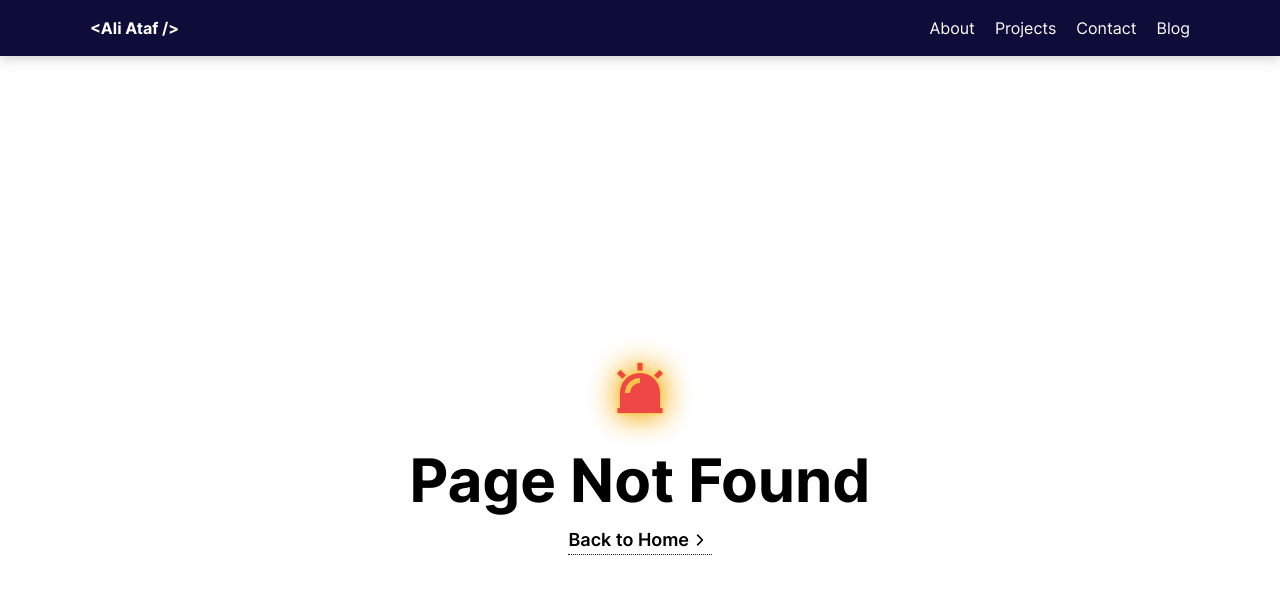
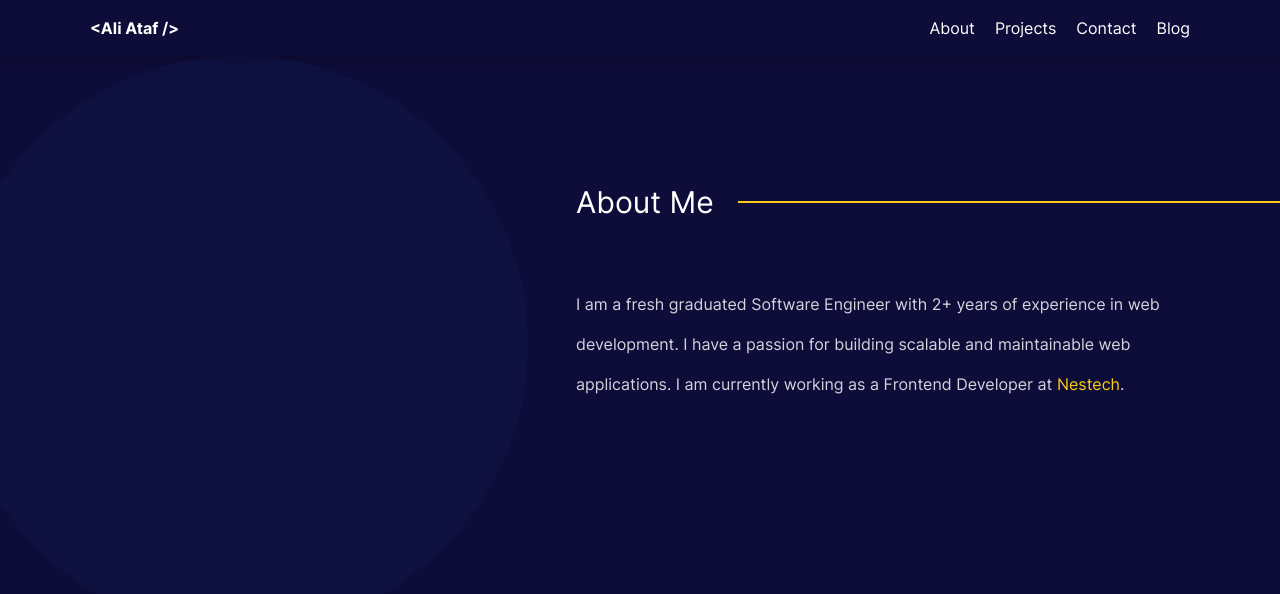
Before and after one commit to aliataf/website, a Next.js app: page /about in a window 1280 px wide. Before the commit this address had no page. Shown: the top 594 px of the page. Built offline with nearby package versions, Linux system fonts and the light colour scheme.

Commit message:
feat: add framer-motion

```diff
--- a/package.json
+++ b/package.json
@@ -22,6 +22,7 @@
   "dependencies": {
     "@prisma/client": "3.9.1",
     "clsx": "^1.1.1",
+    "framer-motion": "^6.2.6",
     "next": "^12.0.9",
     "react": "^17.0.2",
     "react-dom": "^17.0.2",
--- a/src/components/layout/BgCircle.tsx
+++ b/src/components/layout/BgCircle.tsx
@@ -1,24 +1,29 @@
+import { motion } from 'framer-motion';
 import { ReactNode } from 'react';
 
 interface BgCircleProps {
   width?: string;
   height?: string;
   children?: ReactNode | ReactNode[];
+  animate?: boolean;
 }
 
 export default function BgCircle({
   width = '24rem',
   height = '24rem',
   children,
+  animate,
 }: BgCircleProps) {
   return (
     <div className='relative' style={{ width, height }}>
-      <div
+      <motion.div
         className='bg-primary-light flex absolute -left-12 flex-col justify-center pl-28 rounded-full'
-        style={{ width, height }}
+        style={{ width, height, scale: animate ? 0 : 1 }}
+        animate={{ scale: 1 }}
+        transition={{ duration: 0.3 }}
       >
         {children}
-      </div>
+      </motion.div>
     </div>
   );
 }
--- /dev/null
+++ b/src/pages/about.tsx
@@ -0,0 +1,67 @@
+import { motion } from 'framer-motion';
+import { GetStaticProps, GetStaticPropsContext } from 'next';
+
+import BgCircle from '@/components/layout/BgCircle';
+import Seo from '@/components/Seo';
+
+export const asyncgetStaticProps: GetStaticProps = async (
+  context: GetStaticPropsContext
+) => {
+  return {
+    props: {
+      title: context,
+    },
+  };
+};
+
+type Props = {
+  title: string;
+};
+
+export default function HomePage({ title }: Props) {
+  return (
+    <>
+      <Seo templateTitle='About' />
+
+      <section>
+        <div className='flex justify-between min-h-screen'>
+          <BgCircle width='45vw' height='45vw' animate />
+          <motion.div
+            initial={{ opacity: 0 }}
+            whileInView={{ opacity: 1 }}
+            transition={{ duration: 0.8 }}
+            className='flex-1 pt-32'
+          >
+            <div className='flex items-center'>
+              <div className='pr-6 text-3xl'>About Me</div>
+              <motion.div
+                className='flex-1 border border-yellow-400'
+                style={{ height: '1px' }}
+                initial={{ x: '100%' }}
+                whileInView={{ x: 0 }}
+                transition={{ duration: 0.5 }}
+              >
+                {title}
+              </motion.div>
+            </div>
+            <div className='pr-16 mt-16 leading-10 text-gray-300'>
+              I am a fresh graduated Software Engineer with 2+ years of
+              experience in web development. I have a passion for building
+              scalable and maintainable web applications. I am currently working
+              as a Frontend Developer at{' '}
+              <a
+                href='https://www.nestech.org/'
+                target='_blank'
+                rel='noopener noreferrer'
+                className='text-yellow-400 transition-all duration-700 ease-in-out hover:underline'
+              >
+                Nestech
+              </a>
+              .
+            </div>
+          </motion.div>
+        </div>
+      </section>
+    </>
+  );
+}
--- a/src/pages/index.tsx
+++ b/src/pages/index.tsx
@@ -31,7 +31,7 @@ export default function HomePage() {
                   : 'flex-col'
               } items-center min-h-screen`}
             >
-              <div>s</div>
+              <div></div>
               <div
                 className={`h-7/12 ${
                   isTabletOrBigger ? 'w-5/12 -translate-y-11' : 'w-11/12'
```
Also changed, not shown: 1 other file (tests, documents, lock files or other folders).
